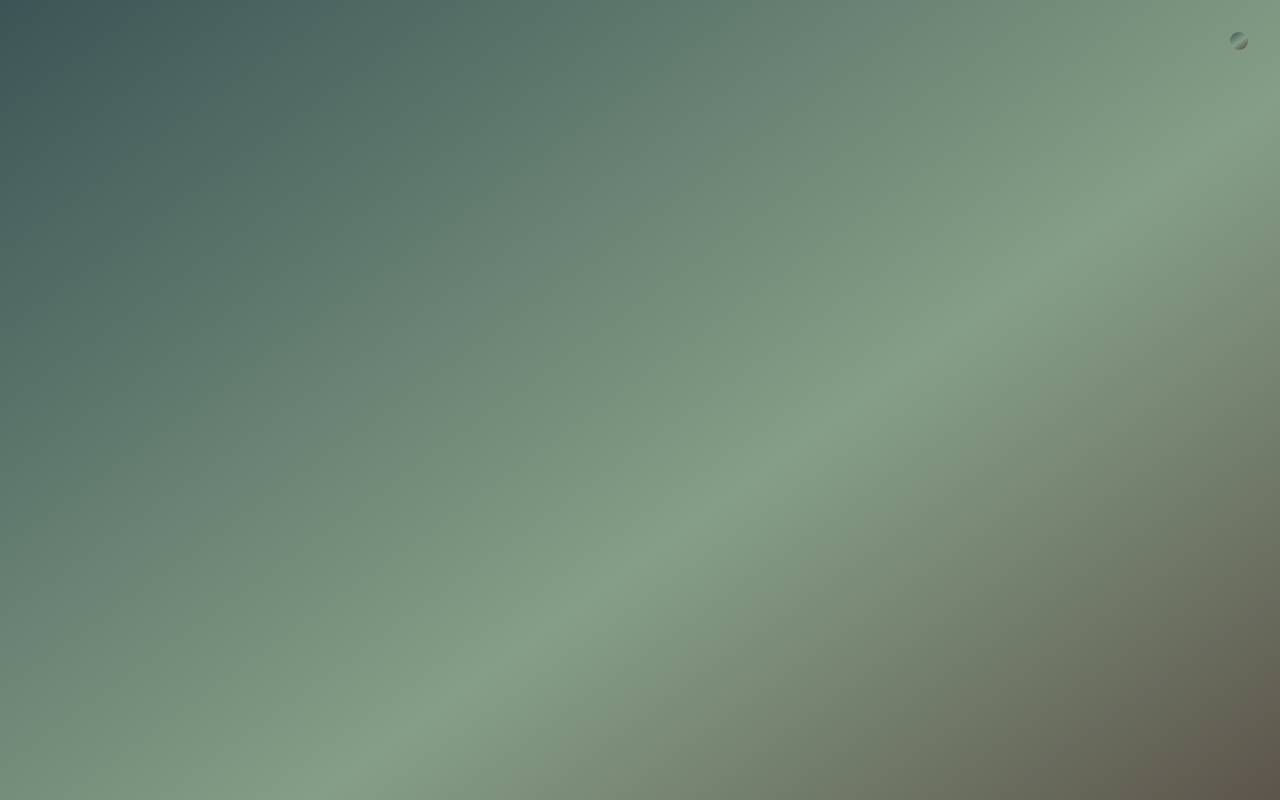
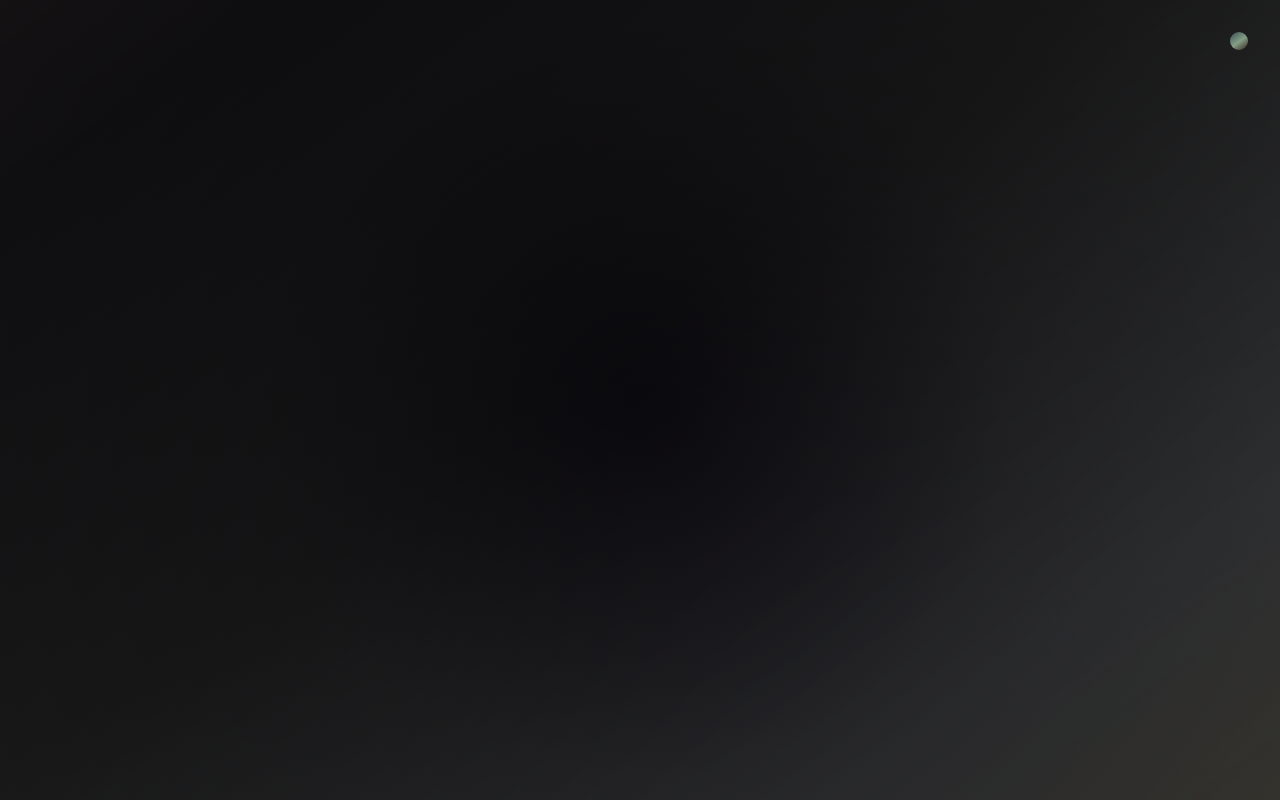
Before and after one commit to pseudoDjnn/2024-Resume, a website built with Vite: page src/index.html in a window 1280 px wide. Built offline with nearby package versions, Linux system fonts and the light colour scheme; files whose address does not match are found by name.

Commit message:
small tweaks on files before I move into something else

```diff
--- a/src/WebGLCanvas/World/Particles.js
+++ b/src/WebGLCanvas/World/Particles.js
@@ -17,7 +17,7 @@ export default class Particles {
      */
 
     this.parameters = {
-      count: 2584
+      count: 987
     }
 
     this.color = {}
@@ -28,13 +28,13 @@ export default class Particles {
       this.particles = {}
 
       // Geometry
-      this.particles.geometry = new THREE.IcosahedronGeometry(5, 3)
+      this.particles.geometry = new THREE.IcosahedronGeometry(2, 2)
       this.particles.geometry.setIndex(null)
       this.particles.geometry.deleteAttribute('normal')
 
       this.color.colorAlpha = '#CEB180'
       this.color.colorBeta = '#4D516D'
-      this.particles.positions = new Float32Array(this.parameters.count * 3)
+      this.particles.positions = new Float32Array(this.parameters.count * 1)
       this.particles.randomness = new Float32Array(this.parameters.count)
 
       /**
@@ -47,7 +47,7 @@ export default class Particles {
 
         // Spherical body
         this.spherical = new THREE.Spherical(
-          radius * (0.21 + Math.random() * 0.13),
+          radius * (1.0 - Math.random() * 0.13),
           Math.random() * Math.PI,
           Math.random() * Math.PI * 2,
         )
@@ -115,7 +115,7 @@ export default class Particles {
   }
 
   update() {
-    this.particles.material.uniforms.uTime.value = (-this.time.elapsed - 0.5) * 0.0000000034
+    this.particles.material.uniforms.uTime.value = (-this.time.elapsed - 0.5) * 0.0000000089
     // console.log(this.particles)
   }
 }
--- a/src/shaders/animation/fragmentAnimation.glsl
+++ b/src/shaders/animation/fragmentAnimation.glsl
@@ -36,30 +36,6 @@ float positionEase(float t, in float T) {
     return t - 0.5 * T;
   float f = t / T;
   return f * f * f * (T - t * 0.5);
-}
-
-/*
-  Gyroid
-*/
-float organicGyroid(vec3 position, float scale, float thickness, float bias) {
-
-  // float squareWave = sin(abs(ceil(smoothstep(-0.3, 0.5, -uTime * 0.3) + PI * (sin(uAudioFrequency * 0.3 + position.z) + (sin(uAudioFrequency * 0.1) - uTime * 0.3))) + floor(2.144 * 1.08) * 0.2));
-
-  float squareWave = abs(fract(sin(position.x * PI) + 1.0 * 2.0));
-  // squareWave = floor(sin(position.z - uAudioFrequency * 0.1) / uTime * 0.3) + ceil(sin(position.y + uAudioFrequency * 0.3));
-  float harmonics = 1.0 - cos(uTime * 0.3 - position.x * 2.0) - sin(uTime * 0.08 * PI * position.y * 3.0) * 0.1;
-
-  position *= scale;
-
-  float angle = atan(uTime - position.x - 0.8, uTime - position.y - 0.5);
-
-  float random = step(0.8 * angle, randomValue(position.zxy * 3.0) * 21.0);
-
-  float rot_angle = sin(uTime * 0.3) - 1.0 * (random * 0.3) * ceil(2.0 + floor(harmonics));
-
-  position.xy *= mat2(cos(uTime * 0.03 * rot_angle), -sin(rot_angle), sin(uTime * 0.3 - rot_angle), cos(uTime - rot_angle));
-
-  return abs(0.8 * dot(sin(squareWave / position), cos(squareWave / -position.zxy)) / scale) - thickness * bias;
 }
 
 vec3 mirrorEffect(vec3 position, float stutter, float time) {
@@ -197,6 +173,30 @@ vec3 mirrorEffect(vec3 position, float stutter, float time) {
   float finalShape = mix(blendedShape, octahedronSDF, timeMorph2); // Blending Octahedron
 
   return rotatedPosition * finalShape;
+}
+
+/*
+  Gyroid
+*/
+float organicGyroid(vec3 position, float scale, float thickness, float bias) {
+
+  // float squareWave = sin(abs(ceil(smoothstep(-0.3, 0.5, -uTime * 0.3) + PI * (sin(uAudioFrequency * 0.3 + position.z) + (sin(uAudioFrequency * 0.1) - uTime * 0.3))) + floor(2.144 * 1.08) * 0.2));
+
+  float squareWave = abs(fract(sin(position.x * PI) + 1.0 * 2.0));
+  // squareWave = floor(sin(position.z - uAudioFrequency * 0.1) / uTime * 0.3) + ceil(sin(position.y + uAudioFrequency * 0.3));
+  float harmonics = 1.0 - cos(uTime * 0.3 - position.x * 2.0) - sin(uTime * 0.08 * PI * position.y * 3.0) * 0.1;
+
+  position *= scale;
+
+  float angle = atan(uTime - position.x - 0.8, uTime - position.y - 0.5);
+
+  float random = step(0.8 * angle, randomValue(position.zxy * 3.0) * 21.0);
+
+  float rot_angle = sin(uTime * 0.3) - 1.0 * (random * 0.3) * ceil(2.0 + floor(harmonics));
+
+  position.xy *= mat2(cos(uTime * 0.03 * rot_angle), -sin(rot_angle), sin(uTime * 0.3 - rot_angle), cos(uTime - rot_angle));
+
+  return abs(0.8 * dot(sin(squareWave / position), cos(squareWave / -position.zxy)) / scale) - thickness * bias;
 }
 
 /*
--- a/src/shaders/includes/effects/terrainGeneration.glsl
+++ b/src/shaders/includes/effects/terrainGeneration.glsl
@@ -1,6 +1,6 @@
 // #include ../effects/simplexNoise3d.glsl
 // #include ../effects/random2D.glsl
-#include ../effects/voronoi.glsl
+// #include ../effects/voronoi.glsl
 
 float terrainGeneration(in vec3 position) {
 
--- a/src/shaders/particles/fragmentParticles.glsl
+++ b/src/shaders/particles/fragmentParticles.glsl
@@ -6,7 +6,7 @@ void main() {
   float distanceToCenter = length(uv - 0.3);
   float alpha = 0.05 / distanceToCenter - 0.1;
 
-  gl_FragColor = vec4(vColor, alpha / 3.0);
+  gl_FragColor = vec4(vColor, alpha);
   // gl_FragColor = vec4(1.0, 1.0, 1.0, 1.0);
     #include <tonemapping_fragment>
     #include <colorspace_fragment>
--- a/src/shaders/particles/vertexParticles.glsl
+++ b/src/shaders/particles/vertexParticles.glsl
@@ -26,7 +26,7 @@ void main() {
   modelPosition.z = sin(angle) * distanceToCenter;
 
   // Randomness
-  modelPosition.xyz /= noise;
+  modelPosition.xyz -= noise;
 
   vec4 viewPosition = viewMatrix * modelPosition;
   vec4 projectedPosition = projectionMatrix * viewPosition;
@@ -35,7 +35,8 @@ void main() {
 // Final Position
   // gl_PointSize = uSize * uResolution.y;
   gl_PointSize = aRandom * uSize * uResolution.y;
-  gl_PointSize *= (1.0 / -viewPosition.z);
+  // gl_PointSize *= (1.0 / -viewPosition.z);
+  gl_PointSize = (uSize * (aRandom + 0.5)) * (1.0 / -viewPosition.z);
 
   // Varying
   vColor = mix(uColorAlpha, uColorBeta, noise);
--- a/src/style.css
+++ b/src/style.css
@@ -9,7 +9,7 @@
             #978963,
             #282729,
             #361515c1,
-            #110f17)
+            #110f17);
 }
 
 *,
@@ -20,66 +20,54 @@
     box-sizing: border-box;
 }
 
-
 html,
 body {
-    /* background: -webkit-linear-gradient(to right, #303030, #361515c1); */
-    background-image: var(--gradient);
-    background-size: 987%;
-    animation: bg-animation 377s infinite alternate;
-    /* background: url('/pictures/echo.png') no-repeat 50% 50%; */
-    /* background-size: cover; */
+    background: radial-gradient(circle, #110f17 0%, #282729 50%, #303030 100%);
+    background-blend-mode: overlay;
     width: 100%;
     height: 100vh;
-    /* overflow: hidden;
-    object-fit: cover;
-    font-size: 16px;
-    line-height: 1.3; */
-    /* font-family: 'Neue Montreal', sans-serif; */
-    /* border: 0; */
-    /* padding: .5em 1.5em; */
+    overflow: hidden;
+    font-family: 'Neue Montreal', sans-serif;
 }
 
-@keyframes bg-animation {
+body::before {
+    content: '';
+    position: absolute;
+    top: 0;
+    left: 0;
+    width: 100%;
+    height: 100%;
+    background: var(--gradient);
+    background-size: 500%;
+    mix-blend-mode: overlay;
+    opacity: 0.8;
+    animation: bg-pulse 20s infinite alternate ease-in-out;
+}
+
+@keyframes bg-pulse {
     0% {
-        background-position: left;
+        background-position: 0% 50%;
+    }
+
+    50% {
+        background-position: 50% 100%;
     }
 
     100% {
-        background-position: right;
+        background-position: 100% 50%;
     }
 }
 
-::-webkit-scrollbar {
-    display: none;
-}
-
-
-.webgl {
+.canvas-container {
     position: fixed;
     top: 0;
     left: 0;
-    outline: none;
+    width: 100%;
+    height: 100%;
+    z-index: -1;
+    pointer-events: none;
+    overflow: hidden;
 }
-
-/* .section {
-    display: flex;
-    align-items: center;
-    width: 100vh;
-    height: 100vh;
-    position: relative;
-    justify-content: center;
-    overflow: hidden;
-    color: #ffededaf;
-    text-transform: uppercase;
-    font-size: 7vmin;
-    padding-left: 10%;
-    padding-right: 10%;
-} */
-
-/* .section:nth-child(odd) {
-    justify-content: flex-end;
-} */
 
 .logo {
     position: fixed;
@@ -89,7 +77,6 @@ body {
     margin: 2em;
     width: 18px;
     height: 18px;
-    /* background: #361515; */
     border-radius: 100%;
     z-index: 10000;
     background-image: var(--gradient);
```
